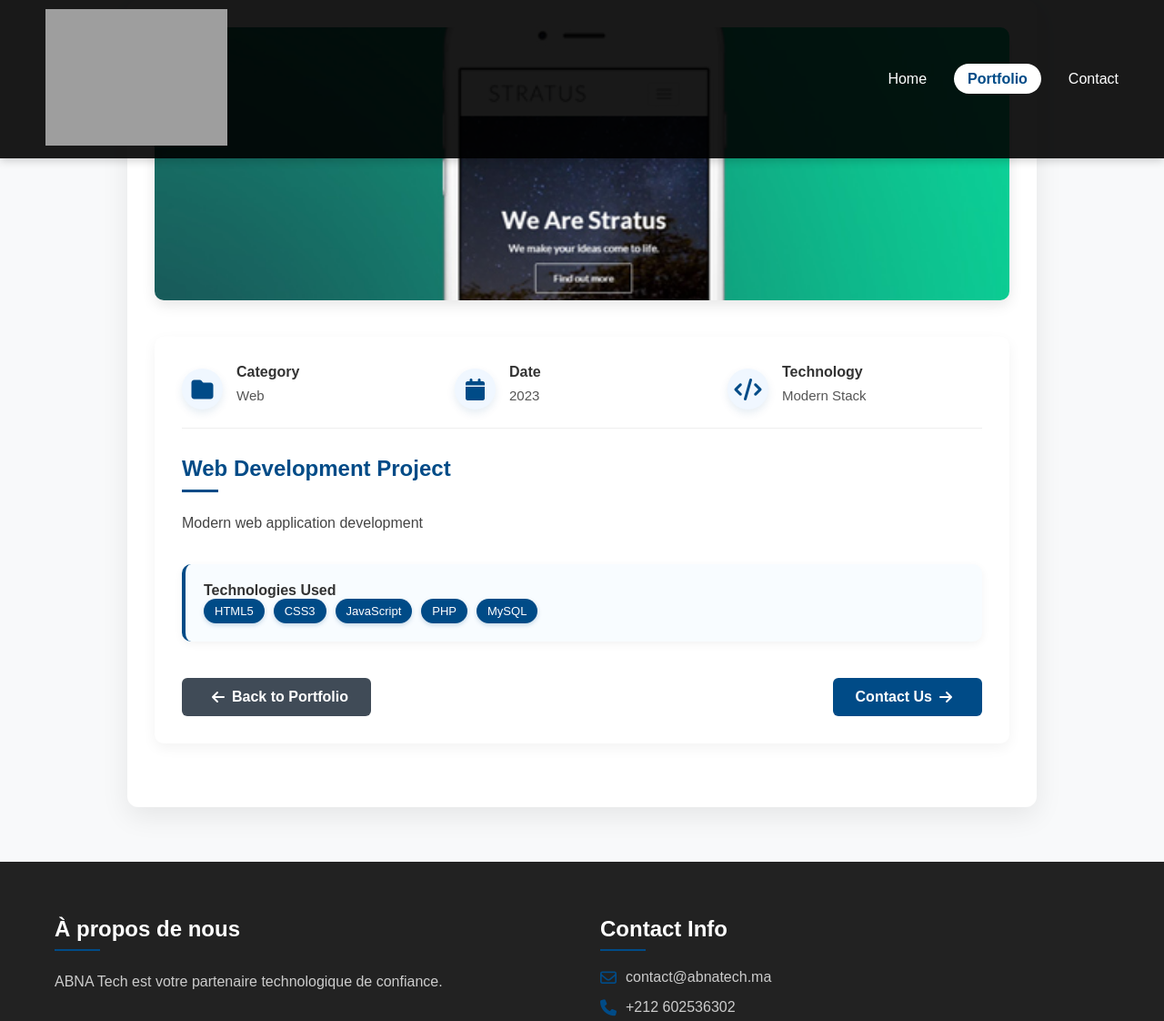
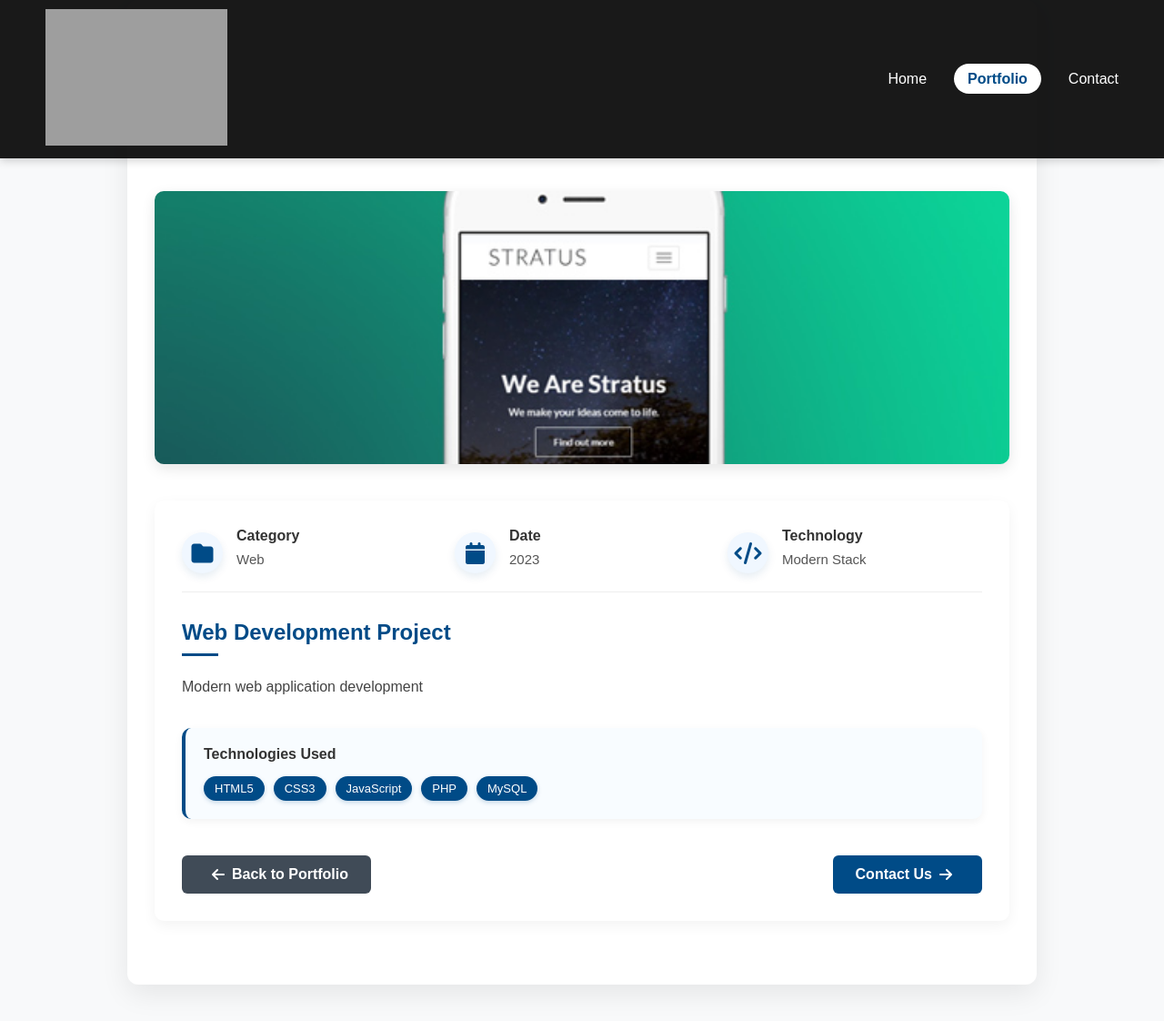
Before and after one commit to NassimHam/ABNA_TECH, a PHP site: page /project-details.php?id=1 in a window 1280 px wide. Shown: the top 1122 px of the page at 91% size. Run offline with PHP 8.4, Linux system fonts and the light colour scheme; some libraries are stand-ins or nearby versions; grey boxes are pictures that could not be loaded.

Commit message:
Fixed some design issues

```diff
--- a/contact.php
+++ b/contact.php
@@ -25,7 +25,7 @@
   </header>
 
   <main>
-    <div class="hero contact-hero">
+    <div class="hero contact-hero" style="background-image: url(https://img.pikbest.com/wp/202342/ethereal-blue-abstract-watercolor-background-with-delicate-textures_9943947.jpg!bw700); height: 35vh; margin-top: 140px;">
       <h1>Let's Work Together</h1>
       <p>Transform Your Ideas into Digital Reality</p>
     </div>
--- a/portfolio.php
+++ b/portfolio.php
@@ -32,7 +32,7 @@ $projects = $projectsData['projects'];
 
   <main>
     <section class="portfolio-section">
-      <div class="section-heading fade-in">
+      <div class="section-heading fade-in" style="margin-top: 150px;">
         <h2>Our Portfolio</h2>
         <div class="heading-divider"></div>
         <p class="heading-description">Check out our latest work</p>
--- a/project-details.php
+++ b/project-details.php
@@ -50,7 +50,7 @@ if (isset($_GET['id'])) {
 
     <main>
         <div class="project-main-content">
-            <div class="project-main-image">
+            <div class="project-main-image" style="margin-top: 180px;">
                 <img src="<?php echo htmlspecialchars($project['image']); ?>" alt="<?php echo htmlspecialchars($project['title']); ?>">
             </div>
 
@@ -84,7 +84,7 @@ if (isset($_GET['id'])) {
                     <p><?php echo htmlspecialchars($project['description']); ?></p>
 
                     <div class="tech-stack">
-                        <h4>Technologies Used</h4>
+                        <h4 style="padding-bottom:15px;">Technologies Used</h4>
                         <div class="tech-tags">
                             <?php
                             $technologies = ['HTML5', 'CSS3', 'JavaScript', 'PHP', 'MySQL'];
```
